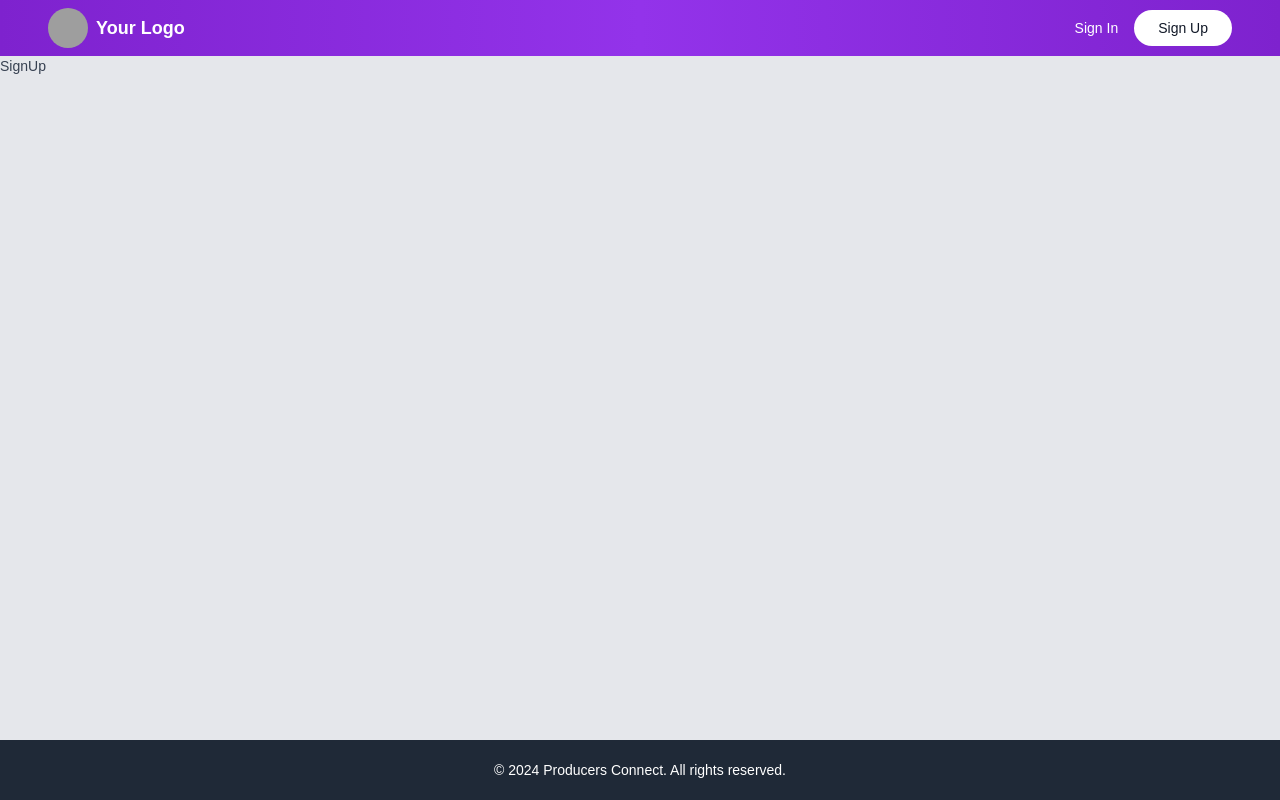
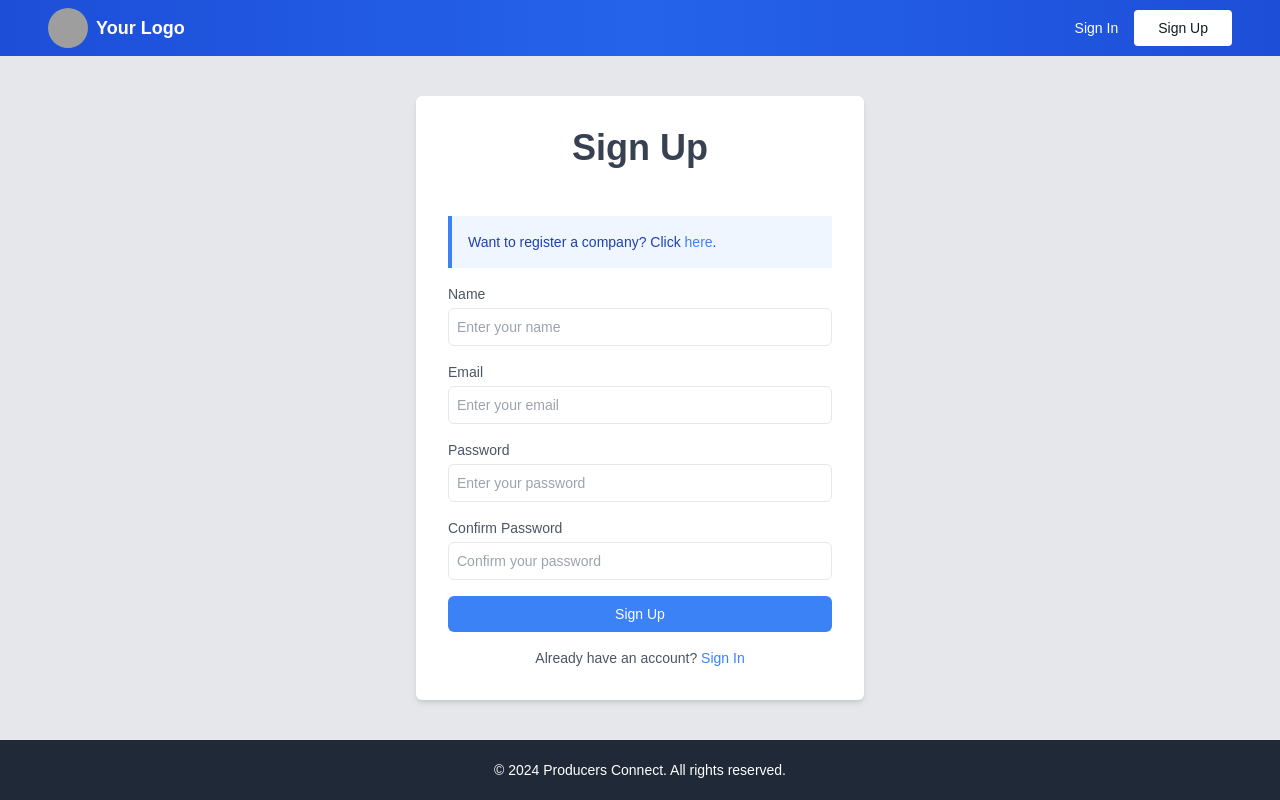
Before and after one commit to ericndungutse/trade-center-fn, a React (Vite) app: page /signup in a window 1280 px wide. Built offline with nearby package versions, Linux system fonts and the light colour scheme; grey boxes are pictures that could not be loaded.

Commit message:
create sigup form

```diff
--- a/src/components/Header.jsx
+++ b/src/components/Header.jsx
@@ -4,7 +4,7 @@ import { Link, NavLink } from 'react-router-dom';
 
 const Header = () => {
   return (
-    <header className='bg-gradient-to-r py-2 from-purple-700 via-purple-600 to-purple-700 text-white'>
+    <header className='bg-gradient-to-r py-2 from-blue-700 via-blue-600 to-blue-700 text-white'>
       <div className='flex items-center px-12 h-full'>
         <div className='container mx-auto flex justify-between items-center'>
           <div className='flex items-center'>
@@ -21,7 +21,7 @@ const Header = () => {
             </Link>
             <Link
               to='/signup'
-              className='bg-white text-gray-900 px-6 py-2 rounded-full hover:bg-purple-600 transition hover:text-white'
+              className='bg-white text-gray-900 px-6 py-2 rounded-fulltransition rounded '
             >
               Sign Up
             </Link>
--- a/src/components/ShowCase.jsx
+++ b/src/components/ShowCase.jsx
@@ -14,7 +14,7 @@ const Showcase = () => {
         </p>
 
         <div className='space-x-4'>
-          <button className='bg-purple-600 text-white px-6 py-2 rounded-md hover:bg-purple-700 focus:outline-none focus:ring focus:border-purple-700 transition duration-300'>
+          <button className='bg-blue-500 text-white px-6 py-2 rounded-md hover:bg-blue-700 focus:outline-none focus:ring focus:border-purple-700 transition duration-300'>
             Discover & Invest
           </button>
         </div>
--- a/src/components/SigninForm.jsx
+++ b/src/components/SigninForm.jsx
@@ -39,7 +39,7 @@ const SignInForm = () => {
       <div className='flex justify-between mb-8'>
         <p className='text-gray-600'>
           Don't have an account?{' '}
-          <Link to='signup' className='text-blue-500 hover:underline'>
+          <Link to='/signup' className='text-blue-500 hover:underline'>
             Sign Up
           </Link>
         </p>
@@ -51,7 +51,7 @@ const SignInForm = () => {
 
       <button
         type='submit'
-        className='bg-purple-600 w-full text-white py-2 px-4 rounded-md hover:bg-purple-700 focus:outline-none focus:ring focus:border-purple-700'
+        className='bg-blue-500 w-full text-white py-2 px-4 rounded-md hover:bg-blue-700 focus:outline-none focus:ring focus:border-purple-700'
       >
         Sign In
       </button>
--- /dev/null
+++ b/src/components/SignupForm.jsx
@@ -0,0 +1,77 @@
+// src/components/SignUp.js
+import React from 'react';
+
+const SignupForm = () => {
+  return (
+    <form>
+      <div className='mb-4'>
+        <label
+          htmlFor='name'
+          className='block text-sm font-medium text-gray-600'
+        >
+          Name
+        </label>
+        <input
+          type='text'
+          id='name'
+          name='name'
+          className='mt-1 p-2 w-full border rounded-md'
+          placeholder='Enter your name'
+        />
+      </div>
+      <div className='mb-4'>
+        <label
+          htmlFor='email'
+          className='block text-sm font-medium text-gray-600'
+        >
+          Email
+        </label>
+        <input
+          type='email'
+          id='email'
+          name='email'
+          className='mt-1 p-2 w-full border rounded-md'
+          placeholder='Enter your email'
+        />
+      </div>
+      <div className='mb-4'>
+        <label
+          htmlFor='password'
+          className='block text-sm font-medium text-gray-600'
+        >
+          Password
+        </label>
+        <input
+          type='password'
+          id='password'
+          name='password'
+          className='mt-1 p-2 w-full border rounded-md'
+          placeholder='Enter your password'
+        />
+      </div>
+      <div className='mb-4'>
+        <label
+          htmlFor='confirmPassword'
+          className='block text-sm font-medium text-gray-600'
+        >
+          Confirm Password
+        </label>
+        <input
+          type='password'
+          id='confirmPassword'
+          name='confirmPassword'
+          className='mt-1 p-2 w-full border rounded-md'
+          placeholder='Confirm your password'
+        />
+      </div>
+      <button
+        type='submit'
+        className='bg-blue-500 w-full text-white py-2 px-4 rounded-md hover:bg-blue-700 focus:outline-none focus:ring focus:border-blue-700'
+      >
+        Sign Up
+      </button>
+    </form>
+  );
+};
+
+export default SignupForm;
--- a/src/pages/SignIn.jsx
+++ b/src/pages/SignIn.jsx
@@ -1,10 +1,9 @@
 import React from 'react';
 import SignInForm from '../components/SigninForm';
-import { Link } from 'react-router-dom';
 
 export default function SignIn() {
   return (
-    <div className='flex items-center h-full justify-center pt-10'>
+    <div className='flex items-start h-full justify-center pt-10'>
       <div className='bg-white p-8 rounded-md shadow-md max-w-md w-full'>
         <h2 className='text-4xl font-bold text-center mb-12'>Sign In</h2>
         <SignInForm />
--- a/src/pages/SignUp.jsx
+++ b/src/pages/SignUp.jsx
@@ -1,5 +1,35 @@
 import React from 'react';
+import SignupForm from '../components/SignupForm';
+import { Link } from 'react-router-dom';
 
 export default function SignUp() {
-  return <div>SignUp</div>;
+  return (
+    <div className='flex items-start h-full justify-center py-10'>
+      <div className='bg-white p-8 rounded-md shadow-md max-w-md w-full'>
+        <h2 className='text-4xl font-bold text-center mb-12'>Sign Up</h2>
+        <div className='bg-blue-50 border-l-4 border-blue-500 p-4 mb-4'>
+          <p className='text-blue-800'>
+            Want to register a company? Click{' '}
+            <button
+              className='text-blue-500 hover:underline'
+              onClick={() => alert('You clicked the Register a Company button')}
+            >
+              here
+            </button>
+            .
+          </p>
+        </div>
+
+        <SignupForm />
+        <div className='mt-4 text-center'>
+          <p className='text-gray-600'>
+            Already have an account?{' '}
+            <Link to='/signin' className='text-blue-500 hover:underline'>
+              Sign In
+            </Link>
+          </p>
+        </div>
+      </div>
+    </div>
+  );
 }
```
